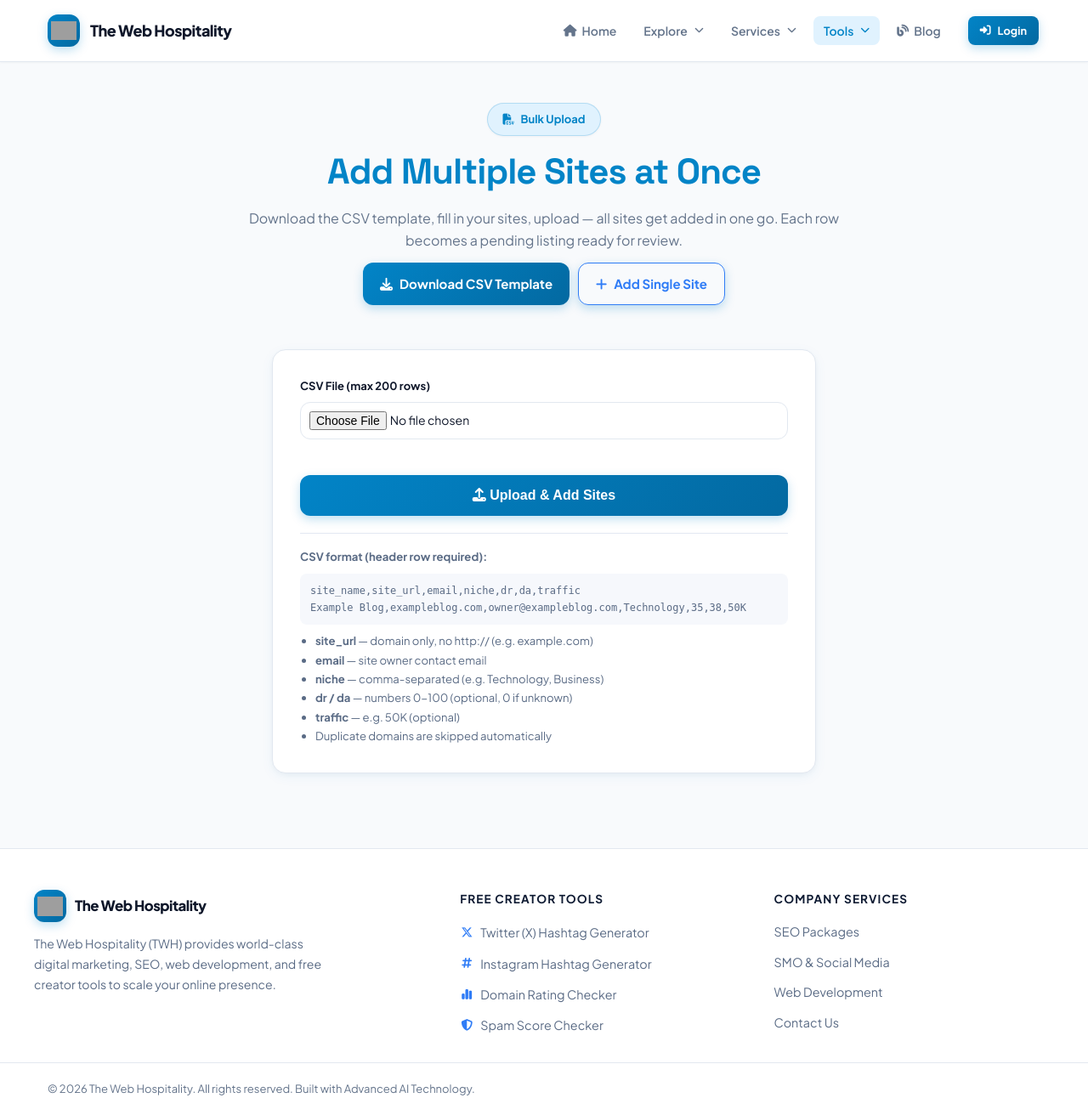
After one commit to Twh-555/link-exchange, a Flask app: page /bulk in a window 1280 px wide. The commit adds this page. Shown: the whole page at 85% size. Run offline with Flask 3, Linux system fonts and the light colour scheme; grey boxes are pictures that could not be loaded.

Commit message:
Bulk upload: CSV template download + /bulk upload route + submit page link

```diff
--- a/app.py
+++ b/app.py
@@ -247,6 +247,101 @@ def index():
         exch_counts[row["site_url"]] = row["c"]
     return render_template("index.html", sites=sites, niches=NICHES,
                            exch_counts=exch_counts, site_url=SITE_URL)
+
+
+@app.route("/bulk-template")
+def bulk_template():
+    """Download CSV template for bulk site upload."""
+    import io
+    import csv as csvmod
+    buf = io.StringIO()
+    w = csvmod.writer(buf)
+    w.writerow(["site_name", "site_url", "email", "niche", "dr", "da", "traffic"])
+    w.writerow(["Example Blog", "exampleblog.com", "owner@exampleblog.com", "Technology", "35", "38", "50K"])
+    w.writerow(["Sample Site", "samplesite.io", "hello@samplesite.io", "Business, Finance", "28", "30", "10K"])
+    data = buf.getvalue()
+    resp = app.response_class(
+        "\ufeff" + data,  # BOM so Excel opens UTF-8 correctly
+        mimetype="text/csv",
+        headers={"Content-Disposition": "attachment; filename=bulk-sites-template.csv"})
+    return resp
+
+
+@app.route("/bulk", methods=["GET", "POST"])
+def bulk_upload():
+    """Bulk add sites from CSV upload."""
+    db = get_db()
+    msg, ok = "", False
+    added = 0
+    errors = []
+    if request.method == "POST":
+        file = request.files.get("csv_file")
+        if not file or not file.filename:
+            msg = "❌ Please choose a CSV file to upload."
+        elif not file.filename.lower().endswith(".csv"):
+            msg = "❌ Only .csv files are supported. Download the template and fill it in."
+        else:
+            import io
+            import csv as csvmod
+            try:
+                raw = file.read().decode("utf-8-sig", errors="replace")
+                rows = list(csvmod.DictReader(io.StringIO(raw)))
+            except Exception as exc:
+                rows = []
+                msg = f"❌ Could not parse CSV: {str(exc)[:80]}"
+            if rows and not msg:
+                now = datetime.utcnow().isoformat()
+                for i, r in enumerate(rows, start=2):
+                    name = (r.get("site_name") or "").strip()
+                    url = normalize_url(r.get("site_url") or "")
+                    email = (r.get("email") or "").strip().lower()
+                    niche = (r.get("niche") or "").strip()
+                    try:
+                        dr = int(float(r.get("dr") or 0))
+                        da = int(float(r.get("da") or 0))
+                    except (ValueError, TypeError):
+                        dr = da = 0
+                    traffic = (r.get("traffic") or "").strip()
+                    if not url or not email:
+                        errors.append(f"Row {i}: missing site_url or email — skipped")
+                        continue
+                    if not re.match(r"^[a-z0-9\-\.]+\.[a-z]{2,}$", url):
+                        errors.append(f"Row {i}: invalid domain '{url}' — skipped")
+                        continue
+                    if not re.match(r"^[^@\s]+@[^@\s]+\.[^@\s]+$", email):
+                        errors.append(f"Row {i}: invalid email '{email}' — skipped")
+                        continue
+                    # duplicate check
+                    dup = db.execute(
+                        "SELECT 1 FROM sites WHERE site_url=? LIMIT 1", (url,)).fetchone()
+                    if dup:
+                        errors.append(f"Row {i}: '{url}' already listed — skipped")
+                        continue
+                    dr = max(0, min(100, dr))
+                    da = max(0, min(100, da))
+                    token = secrets.token_urlsafe(16)
+                    password = secrets.token_urlsafe(6)
+                    site_domain = url.split("/")[0].lower()
+                    email_domain = email.split("@")[-1].lower()
+                    owner_verified = 1 if email_domain == site_domain else 0
+                    db.execute(
+                        """INSERT INTO sites (site_name, site_url, email, niche, description,
+                           dr, da, status, created_at, approved_at, traffic, token, password,
+                           verified, owner_verified)
+                           VALUES (?,?,?,?,?,?,?, 'pending', ?, NULL, ?, ?, ?, 1, ?)""",
+                        (name[:60] or url, url, email, niche[:100], "",
+                         dr, da, now, traffic, token, password, owner_verified))
+                    db.commit()
+                    added += 1
+                if added:
+                    ok = True
+                    msg = f"✅ {added} site(s) added from CSV! They're pending review — approve them from the admin panel."
+                else:
+                    msg = "❌ No valid rows found. Check the errors below."
+            elif not msg:
+                msg = "❌ CSV file is empty or missing header row. Download the template."
+    return render_template("bulk.html", msg=msg, ok=ok, errors=errors,
+                           site_url=SITE_URL, niches=NICHES)
 
 
 @app.route("/submit", methods=["GET", "POST"])
--- /dev/null
+++ b/templates/bulk.html
@@ -0,0 +1,60 @@
+{% extends 'base.html' %}
+{% block title %}Bulk Add Sites – Upload CSV | TWH Link Exchange{% endblock %}
+{% block canonical %}{{ site_url }}/link-exchange/bulk{% endblock %}
+{% block robots %}noindex, follow{% endblock %}
+
+{% block content %}
+<section class="hero-section text-center">
+  <div class="hero-badge"><i class="fa-solid fa-file-csv"></i> Bulk Upload</div>
+  <h1 class="page-title"><span class="gradient-text">Add Multiple Sites at Once</span></h1>
+  <p class="page-subtitle">
+    Download the CSV template, fill in your sites, upload — all sites get added in one go.
+    Each row becomes a pending listing ready for review.
+  </p>
+  <div class="hero-actions" style="margin-top:14px;display:flex;gap:10px;justify-content:center;flex-wrap:wrap">
+    <a class="btn btn-primary" href="{{ url_for('bulk_template') }}"><i class="fa-solid fa-download"></i> Download CSV Template</a>
+    <a class="btn btn-primary btn-outline" href="{{ url_for('submit') }}"><i class="fa-solid fa-plus"></i> Add Single Site</a>
+  </div>
+</section>
+
+<div class="generator-grid" style="max-width:640px;margin:24px auto;grid-template-columns:1fr">
+  <div class="calc-card">
+    {% if msg %}
+      {% if ok %}
+      <div style="background:#f0faf4;border:1px solid #bfe8cd;border-radius:10px;padding:14px 16px;margin-bottom:16px;font-size:.9rem;color:#0a7a3d">{{ msg }}</div>
+      {% else %}
+      <div class="msg-err" style="margin-bottom:16px">{{ msg }}</div>
+      {% endif %}
+    {% endif %}
+    {% if errors %}
+    <div style="background:#fff8f0;border:1px solid #ffd9b3;border-radius:10px;padding:12px 16px;margin-bottom:16px;font-size:.8rem;color:#8a5a20;max-height:160px;overflow-y:auto">
+      <b>Issues found:</b>
+      <ul style="margin:6px 0 0;padding-left:18px">
+        {% for e in errors %}<li>{{ e }}</li>{% endfor %}
+      </ul>
+    </div>
+    {% endif %}
+    <form method="post" enctype="multipart/form-data" style="display:flex;flex-direction:column;gap:14px">
+      <div class="form-group">
+        <label class="field-label">CSV File (max 200 rows)</label>
+        <input class="form-control" type="file" name="csv_file" accept=".csv" required style="padding:10px">
+      </div>
+      <button class="btn btn-primary btn-block btn-lg" type="submit"><i class="fa-solid fa-upload"></i> Upload & Add Sites</button>
+    </form>
+
+    <div style="margin-top:20px;border-top:1px solid var(--border,#e3e8f2);padding-top:16px;font-size:.82rem;color:var(--muted,#5a6b85);line-height:1.7">
+      <b>CSV format (header row required):</b>
+      <pre style="background:#f6f8fc;border-radius:8px;padding:10px 12px;font-size:.75rem;overflow-x:auto;margin:8px 0">site_name,site_url,email,niche,dr,da,traffic
+Example Blog,exampleblog.com,owner@exampleblog.com,Technology,35,38,50K</pre>
+      <ul style="margin:8px 0 0;padding-left:18px">
+        <li><b>site_url</b> — domain only, no http:// (e.g. example.com)</li>
+        <li><b>email</b> — site owner contact email</li>
+        <li><b>niche</b> — comma-separated (e.g. Technology, Business)</li>
+        <li><b>dr / da</b> — numbers 0-100 (optional, 0 if unknown)</li>
+        <li><b>traffic</b> — e.g. 50K (optional)</li>
+        <li>Duplicate domains are skipped automatically</li>
+      </ul>
+    </div>
+  </div>
+</div>
+{% endblock %}
--- a/templates/submit.html
+++ b/templates/submit.html
@@ -56,6 +56,9 @@
     {% if not ok %}
     <div style="background:#eef4ff;border:1px solid #cfe0ff;border-radius:10px;padding:12px 16px;margin-bottom:18px;font-size:.85rem;color:#1a3a8f">
       <i class="fa-solid fa-envelope-circle-check"></i> <b>Note:</b> After submitting, you'll receive an email with a <b>verification link</b> (valid 24 hours) and your <b>login details</b>. You must verify your email before your listing goes for review.
+    </div>
+    <div style="text-align:center;margin-bottom:14px">
+      <a class="btn btn-primary btn-outline btn-sm" href="{{ url_for('bulk_upload') }}"><i class="fa-solid fa-file-csv"></i> Have many sites? Bulk Upload via CSV</a>
     </div>
     <form method="post" style="display:flex;flex-direction:column;gap:4px">
       <div class="form-group">
```
